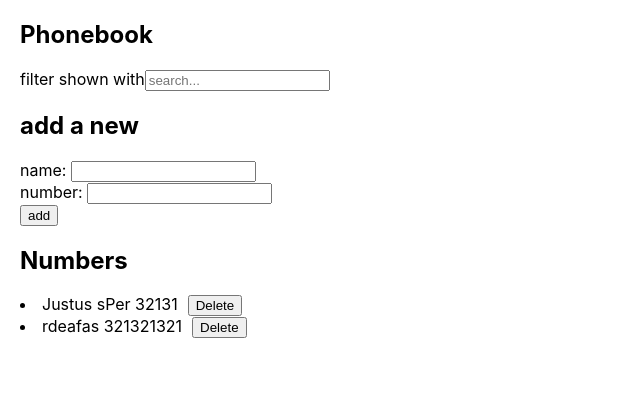
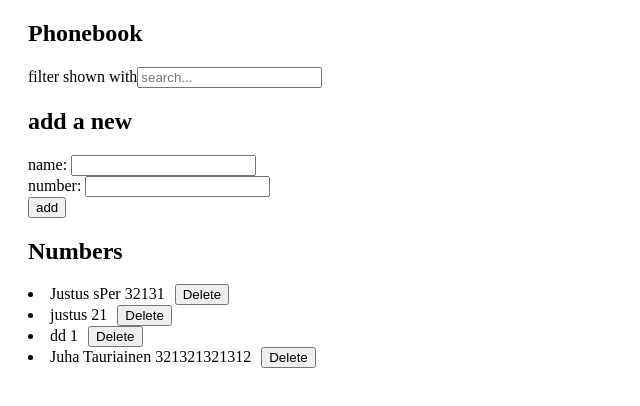
Before and after one commit to Jyddys/FullStackOpen2023, a React (Create React App) app in the folder part2/puhelinluettelo/: page / in a window 1280 px wide. Shown: the top 406 px of the page, without its empty margins (0-640 px from the left). Built offline with nearby package versions, Linux system fonts and the light colour scheme; data requests are answered from the project's data file.

Commit message:
puhelinluettelo step11 done

```diff
--- a/part2/puhelinluettelo/db.json
+++ b/part2/puhelinluettelo/db.json
@@ -6,9 +6,19 @@
       "id": 1
     },
     {
-      "name": "rdeafas",
-      "number": "321321321",
-      "id": 2
+      "name": "justus",
+      "number": "21",
+      "id": 3
+    },
+    {
+      "name": "dd",
+      "number": "1",
+      "id": 4
+    },
+    {
+      "name": "Juha Tauriainen",
+      "number": "321321321312",
+      "id": 5
     }
   ]
 }
--- a/part2/puhelinluettelo/src/App.css
+++ /dev/null
@@ -1,3 +0,0 @@
-.container {
- margin-left: 20px;
-}
--- a/part2/puhelinluettelo/src/App.js
+++ b/part2/puhelinluettelo/src/App.js
@@ -3,22 +3,20 @@ import personService from './services/persons'
 import Filter from "./components/Filter"
 import PersonForm from "./components/PersonForm"
 import Persons from "./components/Persons"
-import './App.css';
+import Notification from './components/Notification'
 
 const App = () => {
   const [persons, setPersons] = useState([])
   const [newName, setNewName] = useState('')
   const [newNumber, setNewNumber] = useState('')
   const [search, setSearch] = useState('')
+  const [errorMessage, setErrorMessage] = useState(null)
 
   useEffect(() => {
     personService
       .getAll()
       .then(initialPersons => {
         setPersons(initialPersons)
-      })
-      .catch((error) => {
-        console.log(error)
       })
   }, [])
 
@@ -44,6 +42,12 @@ const App = () => {
       setPersons([...persons, initialPersons])
       setNewName('')
       setNewNumber('')
+      setErrorMessage(
+        `Added ${personObj.name}`
+      )
+      setTimeout(() => {
+        setErrorMessage(null)
+      }, 2000)
     })
     .catch((error) => {
       console.log(error)
@@ -57,6 +61,12 @@ const App = () => {
     .deleteItem(id)
     .then(() => {
       setPersons(persons.filter((person) => person.id !== id))
+      setErrorMessage(
+        `Deleted ${personToDelete.name}`
+      )
+      setTimeout(() => {
+        setErrorMessage(null)
+      }, 2000)
     })
     .catch((error) => {
       console.log(error)
@@ -83,6 +93,7 @@ const App = () => {
   return (
     <div className='container'>
       <h2>Phonebook</h2>
+      <Notification message={errorMessage}/>
       <Filter
         search={search}
         handleSearch={handleChange}
--- /dev/null
+++ b/part2/puhelinluettelo/src/components/Notification.js
@@ -0,0 +1,13 @@
+const Notification = ({ message }) => {
+  if (message === null) {
+    return null
+  }
+
+  return (
+    <div className="error">
+      {message}
+    </div>
+  )
+}
+
+export default Notification
--- a/part2/puhelinluettelo/src/components/Persons.js
+++ b/part2/puhelinluettelo/src/components/Persons.js
@@ -1,8 +1,7 @@
 const Persons = ({ searchResults, deletePerson}) => {
   return (
     <>
-    {searchResults
-    .map(person => {
+    {searchResults.map(person => {
     return (
       <li key={person.id}>
       <p style={{margin: 0, display: 'inline-block'}}key={person.name}>{person.name} {person.number}</p>
--- a/part2/puhelinluettelo/src/index.css
+++ b/part2/puhelinluettelo/src/index.css
@@ -1,13 +1,13 @@
-body {
-  margin: 0;
-  font-family: -apple-system, BlinkMacSystemFont, 'Segoe UI', 'Roboto', 'Oxygen',
-    'Ubuntu', 'Cantarell', 'Fira Sans', 'Droid Sans', 'Helvetica Neue',
-    sans-serif;
-  -webkit-font-smoothing: antialiased;
-  -moz-osx-font-smoothing: grayscale;
+.container {
+  margin-left: 20px;
+ }
+
+ .error {
+  color: green;
+  background: lightgrey;
+  font-size: 20px;
+  border-style: solid;
+  border-radius: 5px;
+  padding: 10px;
+  margin-bottom: 10px;
 }
-
-code {
-  font-family: source-code-pro, Menlo, Monaco, Consolas, 'Courier New',
-    monospace;
-}
```
Also changed, not shown: part2/puhelinluettelo/src/logo.svg (deleted).
